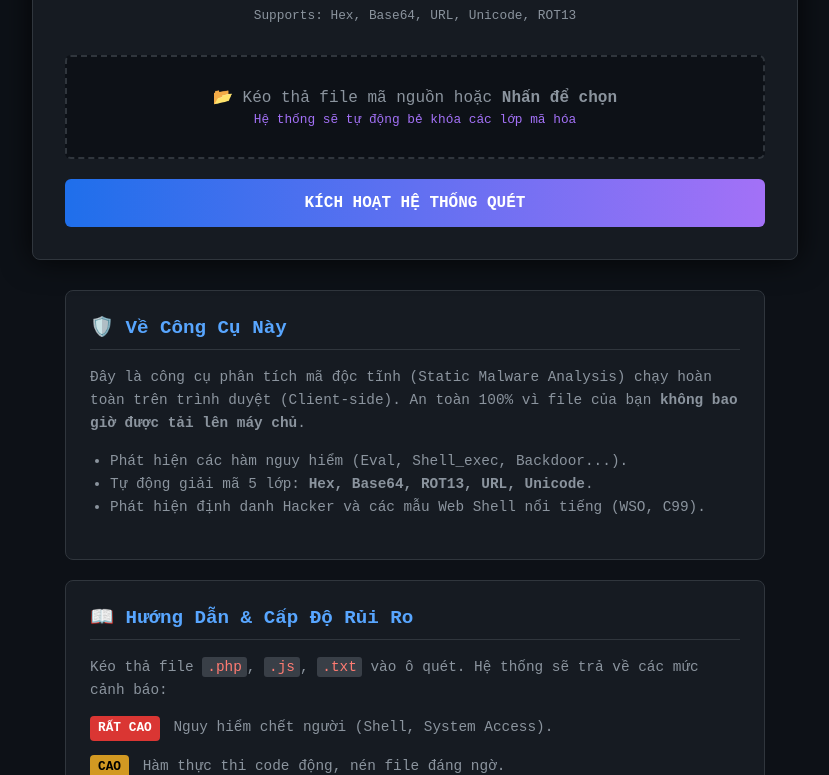
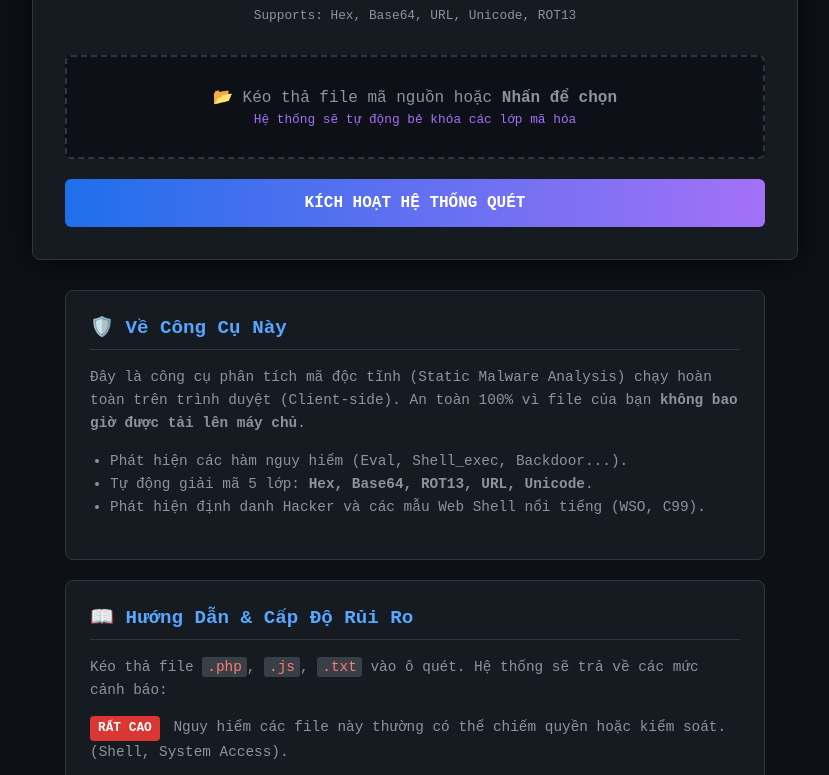
Before and after one commit to Tr4nV4nH04ngNS018/baxauv3.6, a plain HTML site: page index.html in a window 1280 px wide. Shown: the part 156-931 px from the top of the page, without its empty margins (225-1054 px from the left). Drawn offline with Linux system fonts and the light colour scheme.

Commit message:
Update index.html

```diff
--- a/index.html
+++ b/index.html
@@ -252,7 +252,7 @@
         <h2>📖 Hướng Dẫn & Cấp Độ Rủi Ro</h2>
         <p>Kéo thả file <code>.php</code>, <code>.js</code>, <code>.txt</code> vào ô quét. Hệ thống sẽ trả về các mức cảnh báo:</p>
         <div class="color-guide" style="margin-top:10px;">
-            <p><span style="background:#da3633; color:white;">RẤT CAO</span> Nguy hiểm chết người (Shell, System Access).</p>
+            <p><span style="background:#da3633; color:white;">RẤT CAO</span> Nguy hiểm các file này thường có thể chiếm quyền hoặc kiểm soát. (Shell, System Access).</p>
             <p><span style="background:#d29922; color:black;">CAO</span> Hàm thực thi code động, nén file đáng ngờ.</p>
             <p><span style="background:#1f6feb; color:white;">TRUNG BÌNH</span> Các kỹ thuật mã hóa, gọi hàm callback.</p>
            </div>
```
